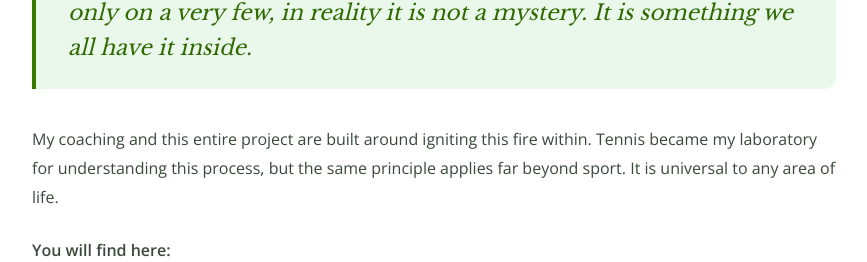
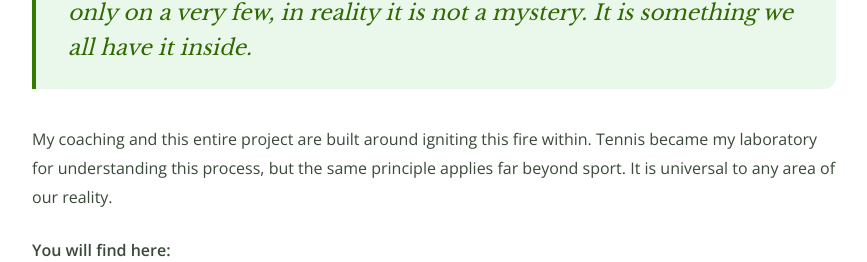
Before and after one commit to amisiek23/coach-andrew, a Next.js app: page / in a window 1280 px wide. Shown: the part 1136-1398 px from the top of the page, without its empty margins (206-1073 px from the left). Built offline with nearby package versions, Linux system fonts and the light colour scheme; no server answers.

Commit message:
Update homepage

```diff
--- a/app/page.tsx
+++ b/app/page.tsx
@@ -132,7 +132,7 @@ X is potential,  something real, but often untrained, inconsistent, or simply mi
                  </blockquote>
 
             <p style={{ fontSize: "1.0rem" }}>
-              My coaching and this entire project are built around igniting this fire within. Tennis became my laboratory for understanding this process, but the same principle applies far beyond sport. It is universal to any area of life.
+              My coaching and this entire project are built around igniting this fire within. Tennis became my laboratory for understanding this process, but the same principle applies far beyond sport. It is universal to any area of our reality.
             </p>
           </div>
 
--- a/components/Footer.tsx
+++ b/components/Footer.tsx
@@ -25,10 +25,10 @@ export default function Footer() {
               CoachAndrew
             </p>
             <p style={{ fontSize: ".8125rem", color: "#a8d878", letterSpacing: ".18em", textTransform: "uppercase", marginBottom: "1rem" }}>
-              Breath. Move. Grow.
+              Breath. Act. Grow.
             </p>
             <p style={{ fontSize: ".875rem", color: "#888", lineHeight: 1.65 }}>
-              Coaching for purpose, performance and lasting personal growth.
+              Coaching for meaning, performance and lasting personal growth.
             </p>
           </div>
 
```
Also changed, not shown: .claude/settings.local.json.
